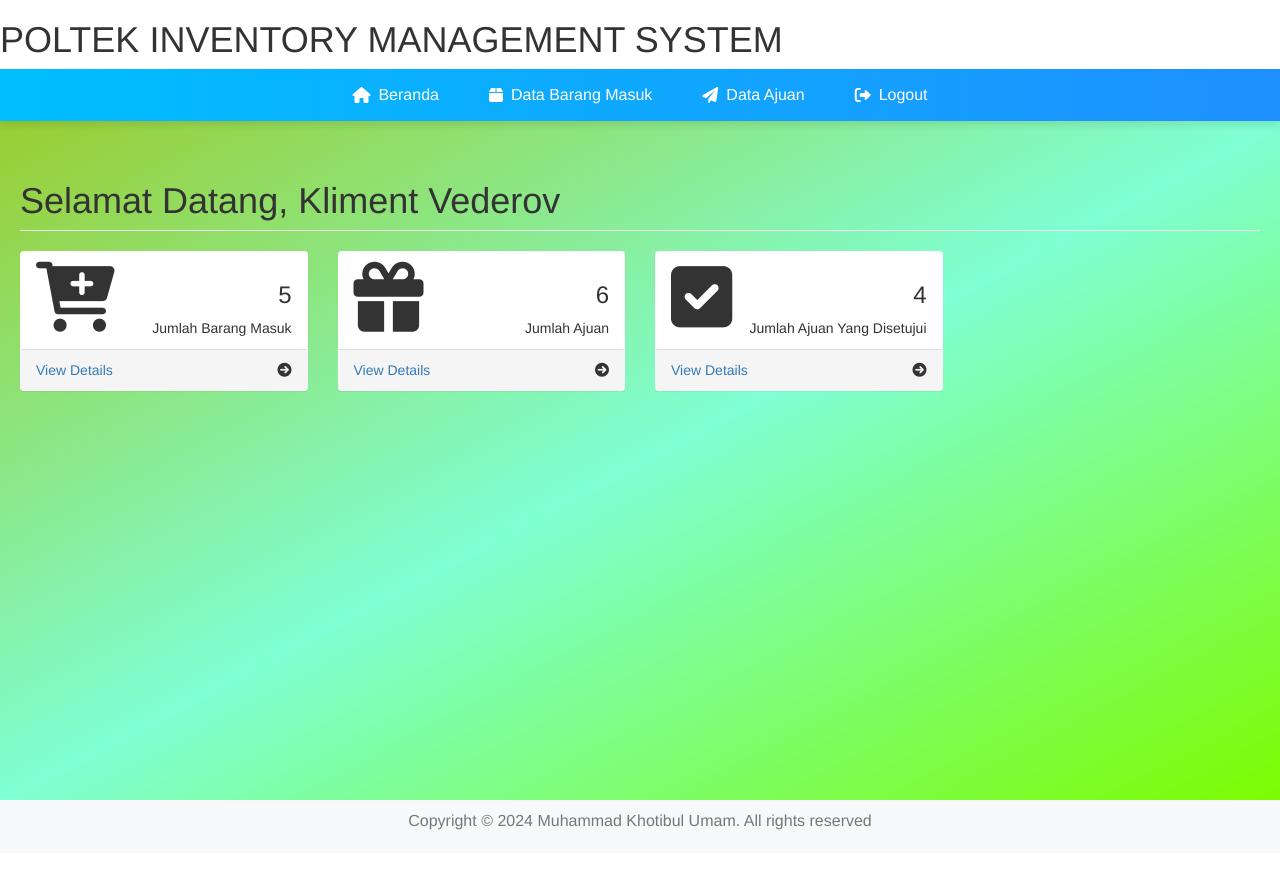
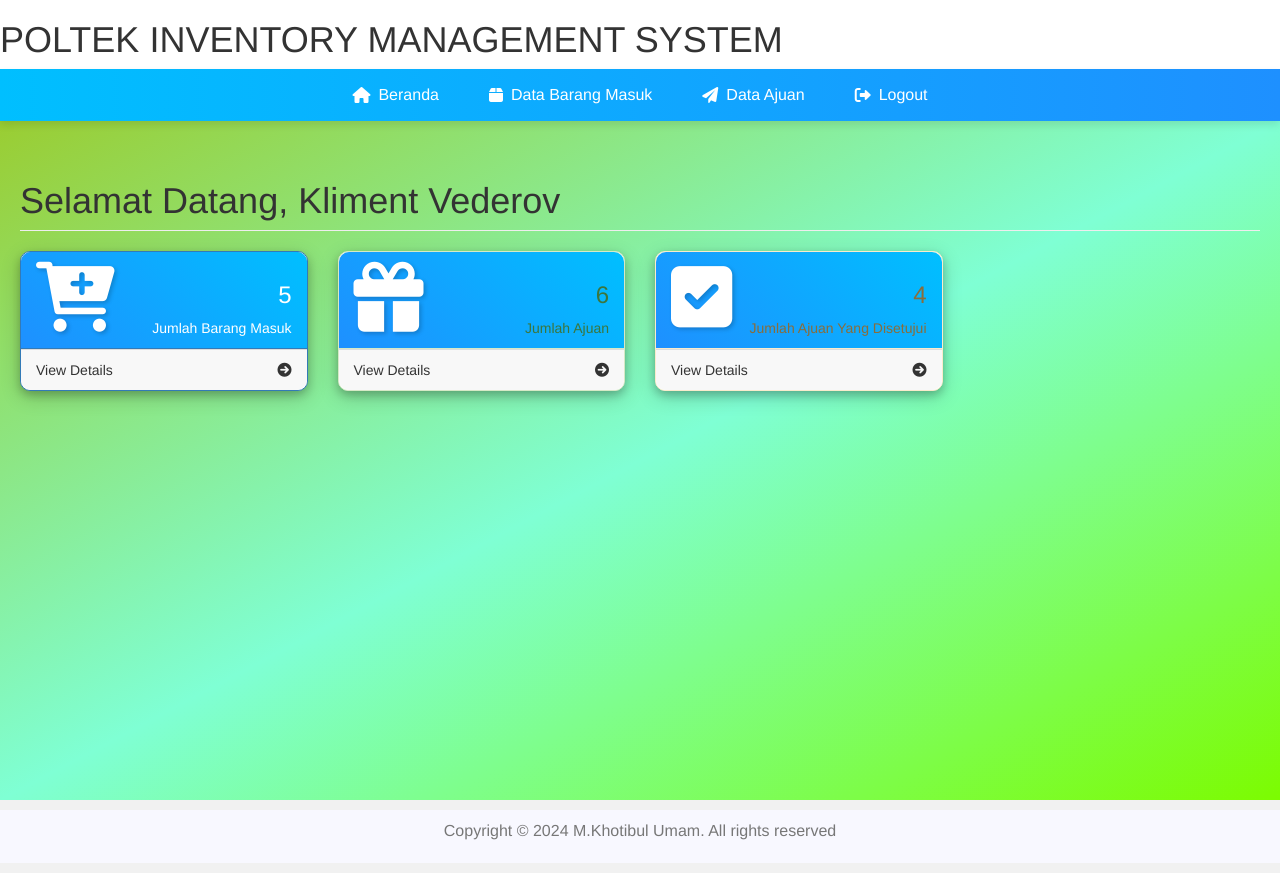
Before and after one commit to ZibranovSky/Web-Inventory-Barang, a PHP site: page /petugas/index.php in a window 1280 px wide. Before the commit the page ends 830 px from the top, so only its background shows below. Run offline with PHP 8.4, Linux system fonts and the light colour scheme; a user stored in the database is signed in; data comes from the database, SQL or seed files in the repository.

Commit message:
update beranda final

```diff
--- a/petugas/awal.php
+++ b/petugas/awal.php
@@ -1,13 +1,9 @@
 <?php
-
 include '../koneksi.php';
-
-if ( !isset($_SESSION["idinv2"])) {
+if (!isset($_SESSION["idinv2"])) {
     header("Location: login_petugas.php");
     exit();
 }
-
-
 ?>
 <!DOCTYPE html>
 <html>
@@ -28,27 +24,88 @@ if ( !isset($_SESSION["idinv2"])) {
     <!-- tema css -->
     <link href="../css/tampilanadmin.css" rel="stylesheet">
 
+    <style>
+        body {
+            display: flex;
+            flex-direction: column;
+            min-height: 100vh;
+            margin: 0;
+        }
+
+        #wrapper {
+            flex: 1;
+            display: flex;
+            flex-direction: column;
+        }
+
+        #page-wrapper {
+            flex: 1;
+        }
+
+        .panel-3d {
+            border-radius: 10px;
+            transition: transform 0.3s;
+            box-shadow: 0 4px 8px rgba(0, 0, 0, 0.2), 0 6px 20px rgba(0, 0, 0, 0.19);
+        }
+
+        .panel-3d:hover {
+            transform: translateY(-10px);
+        }
+
+        .panel-heading {
+            background: linear-gradient(45deg, #1e90ff, #00bfff);
+            color: white;
+            border-top-left-radius: 10px;
+            border-top-right-radius: 10px;
+        }
+
+        .panel-footer {
+            background: #f8f8f8;
+            color: #333;
+            border-bottom-left-radius: 10px;
+            border-bottom-right-radius: 10px;
+        }
+
+        .panel-footer a {
+            text-decoration: none;
+            color: #333;
+        }
+
+        .panel-footer a:hover {
+            color: #007bff;
+        }
+
+        .fa-5x {
+            color: white;
+            text-shadow: 2px 2px 4px rgba(0, 0, 0, 0.2);
+        }
+
+        .huge {
+            font-size: 40px;
+            color: white;
+        }
+
+        .footer-below {
+            background-color: #F8F8FF;
+            color: white;
+            padding: 10px 0;
+        }
+
+        footer {
+            background-color: #f1f1f1;
+            padding: 10px 0;
+            text-align: center;
+            width: 100%;
+            position: relative;
+            bottom: 0;
+        }
+    </style>
 </head>
 <body>
     <!-- Menu -->
     <div id="wrapper">
-
-
-          <?php
-          $id = $_SESSION['idinv2'];
-           include '../koneksi.php';
-           $sql = "SELECT * FROM tb_petugas WHERE id_petugas = '$id'";
-           $query = mysqli_query($koneksi, $sql);
-            $r = mysqli_fetch_array($query);
-
-           ?>
-
-
         <!-- menu samping -->
-       <?php
-       include('sidebar.php');
-       ?>
-      </nav>
+        <?php include("sidebar.php"); ?>
 
         <div id="page-wrapper">
             <div class="row">
@@ -58,11 +115,8 @@ if ( !isset($_SESSION["idinv2"])) {
             </div>
 
             <div class="row">
-
-
-
                 <div class="col-lg-3 col-md-6">
-                    <div class="panel panel-red">
+                    <div class="panel panel-primary panel-3d">
                         <div class="panel-heading">
                             <div class="row">
                                 <div class="col-xs-3">
@@ -71,18 +125,18 @@ if ( !isset($_SESSION["idinv2"])) {
                                 <div class="col-xs-9 text-right">
                                     <?php
                                     include_once "../koneksi.php";
-                                $sql="SELECT count(id_brg_in) as jbrg_in FROM tb_barang_in";
-                                $query=mysqli_query($koneksi,$sql);
-                                $r=mysqli_fetch_assoc($query);
+                                    $sql = "SELECT count(id_brg_in) as jbrg_in FROM tb_barang_in";
+                                    $query = mysqli_query($koneksi, $sql);
+                                    $r = mysqli_fetch_assoc($query);
                                     echo "<h3>".$r['jbrg_in']."</h3>";
                                     ?>
                                     <div>Jumlah Barang Masuk</div>
                                 </div>
                             </div>
                         </div>
-                        <a href="#">
+                        <a href="?m=barangMasuk&s=awal">
                             <div class="panel-footer">
-                                <span class="pull-left"><a href="?m=barangMasuk&s=awal">View Details</a></span>
+                                <span class="pull-left">View Details</span>
                                 <span class="pull-right"><i class="fa fa-arrow-circle-right"></i></span>
                                 <div class="clearfix"></div>
                             </div>
@@ -91,7 +145,7 @@ if ( !isset($_SESSION["idinv2"])) {
                 </div>
 
                 <div class="col-lg-3 col-md-6">
-                    <div class="panel panel-red">
+                    <div class="panel panel-success panel-3d">
                         <div class="panel-heading">
                             <div class="row">
                                 <div class="col-xs-3">
@@ -100,18 +154,18 @@ if ( !isset($_SESSION["idinv2"])) {
                                 <div class="col-xs-9 text-right">
                                     <?php
                                     include_once "../koneksi.php";
-                                $sql="SELECT count(no_ajuan) as jajuan FROM tb_ajuan";
-                                $query=mysqli_query($koneksi,$sql);
-                                $r=mysqli_fetch_assoc($query);
+                                    $sql = "SELECT count(no_ajuan) as jajuan FROM tb_ajuan";
+                                    $query = mysqli_query($koneksi, $sql);
+                                    $r = mysqli_fetch_assoc($query);
                                     echo "<h3>".$r['jajuan']."</h3>";
                                     ?>
                                     <div>Jumlah Ajuan</div>
                                 </div>
                             </div>
                         </div>
-                        <a href="#">
+                        <a href="?m=ajuan&s=awal">
                             <div class="panel-footer">
-                                <span class="pull-left"><a href="?m=ajuan&s=awal">View Details</a></span>
+                                <span class="pull-left">View Details</span>
                                 <span class="pull-right"><i class="fa fa-arrow-circle-right"></i></span>
                                 <div class="clearfix"></div>
                             </div>
@@ -120,7 +174,7 @@ if ( !isset($_SESSION["idinv2"])) {
                 </div>
 
                 <div class="col-lg-3 col-md-6">
-                    <div class="panel panel-red">
+                    <div class="panel panel-warning panel-3d">
                         <div class="panel-heading">
                             <div class="row">
                                 <div class="col-xs-3">
@@ -129,18 +183,18 @@ if ( !isset($_SESSION["idinv2"])) {
                                 <div class="col-xs-9 text-right">
                                     <?php
                                     include_once "../koneksi.php";
-                                $sql="SELECT count(val) as jval FROM tb_ajuan WHERE val='0'";
-                                $query=mysqli_query($koneksi,$sql);
-                                $r=mysqli_fetch_assoc($query);
+                                    $sql = "SELECT count(val) as jval FROM tb_ajuan WHERE val='0'";
+                                    $query = mysqli_query($koneksi, $sql);
+                                    $r = mysqli_fetch_assoc($query);
                                     echo "<h3>".$r['jval']."</h3>";
                                     ?>
                                     <div>Jumlah Ajuan Yang Disetujui</div>
                                 </div>
                             </div>
                         </div>
-                        <a href="#">
+                        <a href="?m=ajuan&s=awal">
                             <div class="panel-footer">
-                                <span class="pull-left"><a href="?m=ajuan&s=awal">View Details</a></span>
+                                <span class="pull-left">View Details</span>
                                 <span class="pull-right"><i class="fa fa-arrow-circle-right"></i></span>
                                 <div class="clearfix"></div>
                             </div>
@@ -148,21 +202,28 @@ if ( !isset($_SESSION["idinv2"])) {
                     </div>
                 </div>
             </div>
-
-
         </div>
     </div>
 
-
-   <?php
-   include('footer.php');
-   ?>
+    <!-- Footer -->
+    <footer>
+        <div class="footer-below">
+            <div class="container">
+                <div class="row">
+                    <div class="col-lg-12">
+                        <p class="text-muted" style="font-size: 16px;">
+                            Copyright &copy; <script>document.write(new Date().getFullYear());</script> M.Khotibul Umam. All rights reserved
+                        </p>
+                    </div>
+                </div>
+            </div>
+        </div>
+    </footer>
 
     <!-- jQuery -->
     <script src="../vendor/jquery/jquery.min.js"></script>
 
     <!--include-->
     <script src="../vendor/css/js/bootstrap.min.js"></script>
-
 </body>
 </html>
```
Lines whose indentation alone changed are shown as unchanged.
